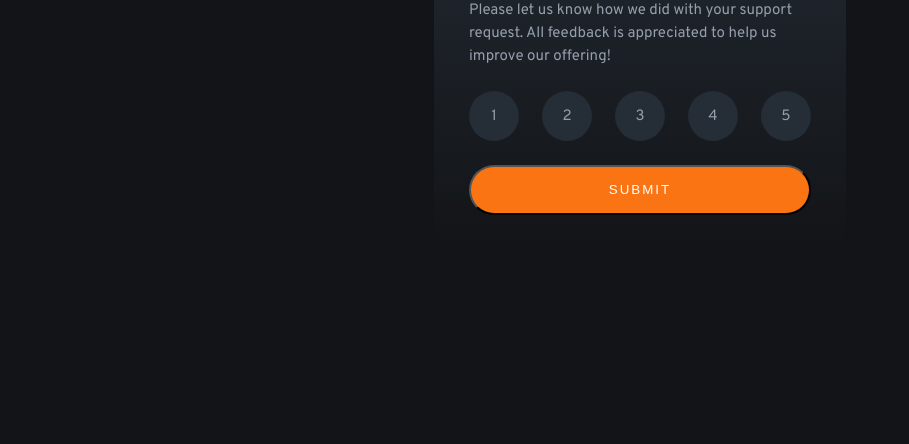
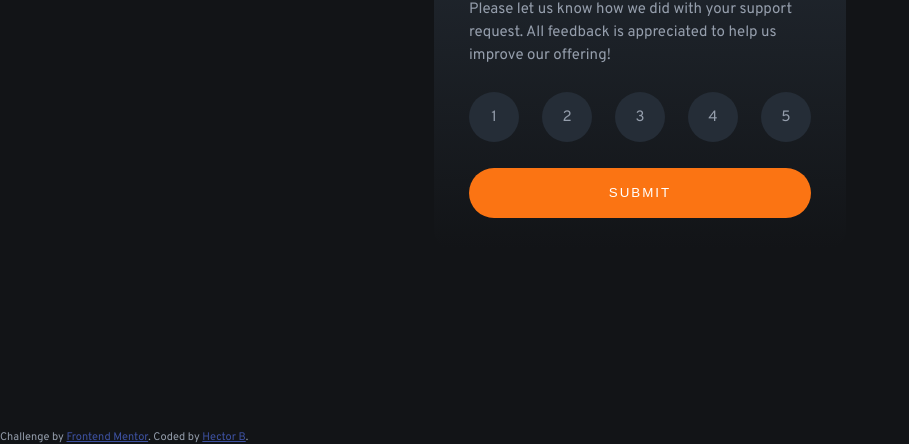
Before and after one commit to hector1234567/interactive-rating-component, a plain HTML site: page index.html in a window 1280 px wide. Shown: the part 356-800 px from the top of the page, without its empty margins (0-909 px from the left). Drawn offline with Linux system fonts and the light colour scheme.

Commit message:
Attribbution

```diff
--- a/index.html
+++ b/index.html
@@ -9,12 +9,6 @@
   <title>Frontend Mentor | Interactive rating component</title>
   <link rel="stylesheet" href="https://fonts.googleapis.com/css?family=Overpass">
   <link rel="stylesheet" href="style.css">
-
-  <!-- Feel free to remove these styles or customise in your own stylesheet 👍 -->
-  <style>
-    .attribution { font-size: 11px; text-align: center; }
-    .attribution a { color: hsl(228, 45%, 44%); }
-  </style>
   <script defer src="scripts.js"></script>
 </head>
 <body>
@@ -70,10 +64,10 @@
       </div>
     </div>
 
-    <!-- <div class="attribution">
+    <div class="attribution">
       Challenge by <a href="https://www.frontendmentor.io?ref=challenge" target="_blank">Frontend Mentor</a>.
-      Coded by <a href="#">Your Name Here</a>.
-    </div> -->
+      Coded by <a href="https://github.com/hector1234567">Hector B</a>.
+    </div>
   </main>
 
   <!-- Rating state start -->
--- a/style.css
+++ b/style.css
@@ -5,7 +5,6 @@
     --color-medium-grey: hsl(216, 12%, 54%);
     --color-dark-blue: hsl(213, 19%, 18%);
     --color-very-dark-blue: hsl(216, 12%, 8%);
-    /* --color-black: hsl(228, 20%, 10%); */
 }
 
 * {
@@ -43,7 +42,7 @@ main {
     transform: translate(-50%, -50%);
     border-radius: 20px;
 
-    padding: 3.5rem;
+    padding: 3.2rem 3.5rem;
 
     display: flex;
     flex-direction: column;
@@ -114,6 +113,7 @@ p {
     width: 100%;
     border-radius: 2.5rem;
     background-color: var(--color-orange);
+    border: none;
 
     text-decoration: none;
     color: var(--color-white);
@@ -159,3 +159,16 @@ p {
 .hidden {
     display: none;
 }
+
+.attribution {
+    font-size: 1.1rem;
+    text-align: center;
+    position: absolute;
+    top: 100vh;
+    left: 0;
+    transform: translateY(-100%);
+}
+
+.attribution a {
+    color: hsl(228, 45%, 44%);
+}
```
